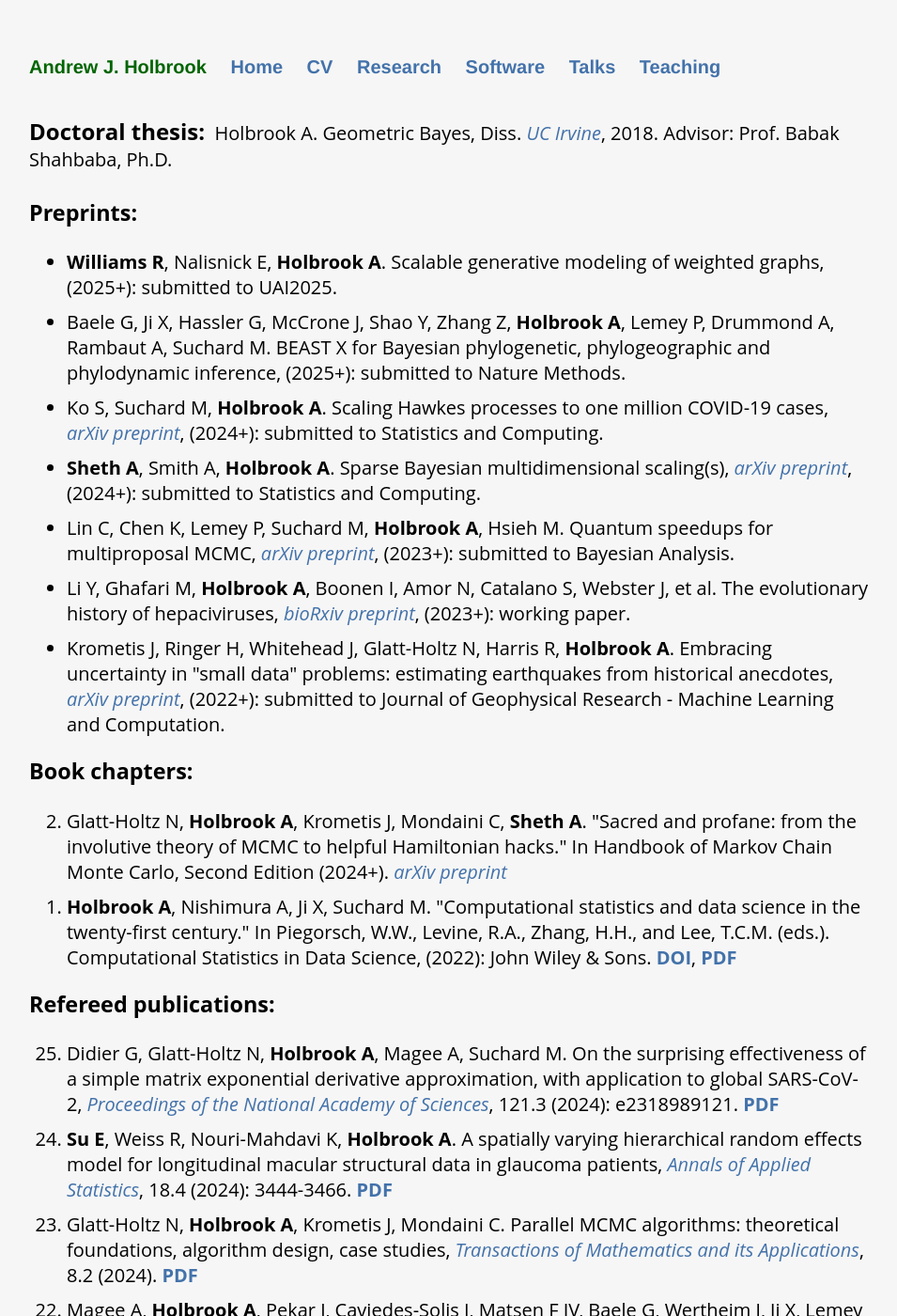
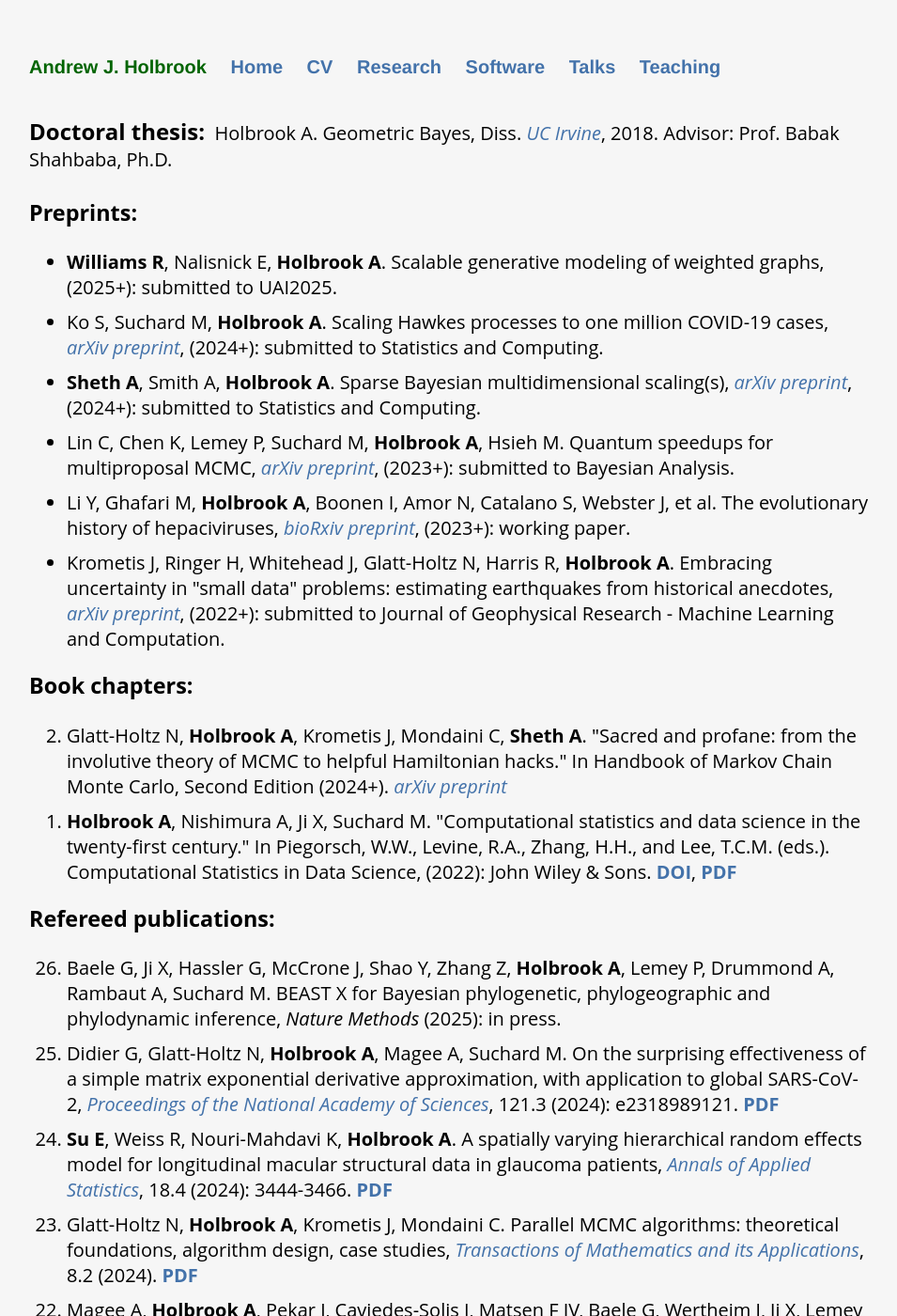
Before and after one commit to andrewjholbrook/andrewjholbrook.github.io, a Jekyll site: the page built from research.html, in a window 1280 px wide and 1400 px high. Shown: the whole window at 94% size, without its empty margins (161-1116 px from the left). Built offline with Jekyll 4.4.1, drawn with Linux system fonts in a browser that asks for light colours; a style sheet for code colours, icons or effects is not loaded; some of the changed lines change nothing that is shown.

Commit message:
more nature methods

```diff
--- a/research.html
+++ b/research.html
@@ -12,7 +12,6 @@ title: Andrew Holbrook | Research
   <h3>Preprints:</h3>
   <ul id="preprints">
     <li><b>Williams R</b>, Nalisnick E, <b>Holbrook A</b>. Scalable generative modeling of weighted graphs, (2025+): submitted to UAI2025.</li>
-    <li>Baele G, Ji X, Hassler G, McCrone J, Shao Y, Zhang Z, <b>Holbrook A</b>, Lemey P, Drummond A, Rambaut A, Suchard M. BEAST X for Bayesian phylogenetic, phylogeographic and phylodynamic inference, (2025+): submitted to Nature Methods.</li>
         <li> Ko S, Suchard M, <b>Holbrook A</b>. Scaling Hawkes processes to one million COVID-19 cases, <i><a href="https://arxiv.org/abs/2407.11349" target="_blank">arXiv preprint</a></i>, (2024+): submitted to Statistics and Computing. </li>
         <li> <b>Sheth A</b>, Smith A, <b>Holbrook A</b>. Sparse Bayesian multidimensional scaling(s), <i><a href="https://arxiv.org/abs/2406.15573" target="_blank">arXiv preprint</a></i>, (2024+): submitted to Statistics and Computing. </li>
         <li> Lin C, Chen K, Lemey P, Suchard M, <b>Holbrook A</b>, Hsieh M. Quantum speedups for multiproposal MCMC, <i><a href="https://arxiv.org/abs/2312.01402" target="_blank">arXiv preprint</a></i>, (2023+): submitted to Bayesian Analysis. </li>
@@ -32,7 +31,8 @@ John Wiley & Sons. <b><a href="https://doi.org/10.1002/9781118445112.stat08324"
   <h3>Refereed publications:</h3>
 
   <ol id="pubs" reversed>
-                        <li> Didier G, Glatt-Holtz N, <b>Holbrook A</b>, Magee A, Suchard M. On the surprising effectiveness of a simple matrix exponential derivative approximation, with application to global SARS-CoV-2, <i><a href="https://doi.org/10.1073/pnas.2318989121" target="_blank">Proceedings of the National Academy of Sciences</a></i>, 121.3 (2024): e2318989121. <a href="papers/pnas.pdf" target="_blank"><b>PDF</b></a></li>
+    <li>Baele G, Ji X, Hassler G, McCrone J, Shao Y, Zhang Z, <b>Holbrook A</b>, Lemey P, Drummond A, Rambaut A, Suchard M. BEAST X for Bayesian phylogenetic, phylogeographic and phylodynamic inference, <i>Nature Methods</i> (2025): in press.</li>
+    <li> Didier G, Glatt-Holtz N, <b>Holbrook A</b>, Magee A, Suchard M. On the surprising effectiveness of a simple matrix exponential derivative approximation, with application to global SARS-CoV-2, <i><a href="https://doi.org/10.1073/pnas.2318989121" target="_blank">Proceedings of the National Academy of Sciences</a></i>, 121.3 (2024): e2318989121. <a href="papers/pnas.pdf" target="_blank"><b>PDF</b></a></li>
                         <li> <b>Su E</b>, Weiss R, Nouri-Mahdavi K, <b>Holbrook A</b>. A spatially varying hierarchical random effects model for longitudinal macular structural data in glaucoma patients, <i><a href="http://dx.doi.org/10.1214/24-AOAS1944" target="_blank">Annals of Applied Statistics</a></i>, 18.4 (2024): 3444-3466. <a href="papers/ericasu.pdf" target="_blank"><b>PDF</b></a></li>
                 <li>Glatt-Holtz N, <b>Holbrook A</b>, Krometis J, Mondaini C. Parallel MCMC algorithms: theoretical foundations, algorithm design, case studies, <i><a href="https://doi.org/10.1093/imatrm/tnae004" target="_blank">Transactions of Mathematics and its Applications</a></i>, 8.2 (2024).  <a href="papers/pmcmc.pdf" target="_blank"><b>PDF</b></a></li>
                 <li> Magee A, <b>Holbrook A</b>, Pekar J, Caviedes-Solis I, Matsen F IV, Baele G, Wertheim J, Ji X, Lemey P, Suchard M. Random-effects substitution models for phylogenetics via scalable gradient approximations, <i><a href="https://doi.org/10.1093/sysbio/syae019" target="_blank">Systematic Biology</a></i>, 73.3 (2024): 562–578. <a href="papers/syae019-2.pdf" target="_blank"><b>PDF</b></a></li>
```
